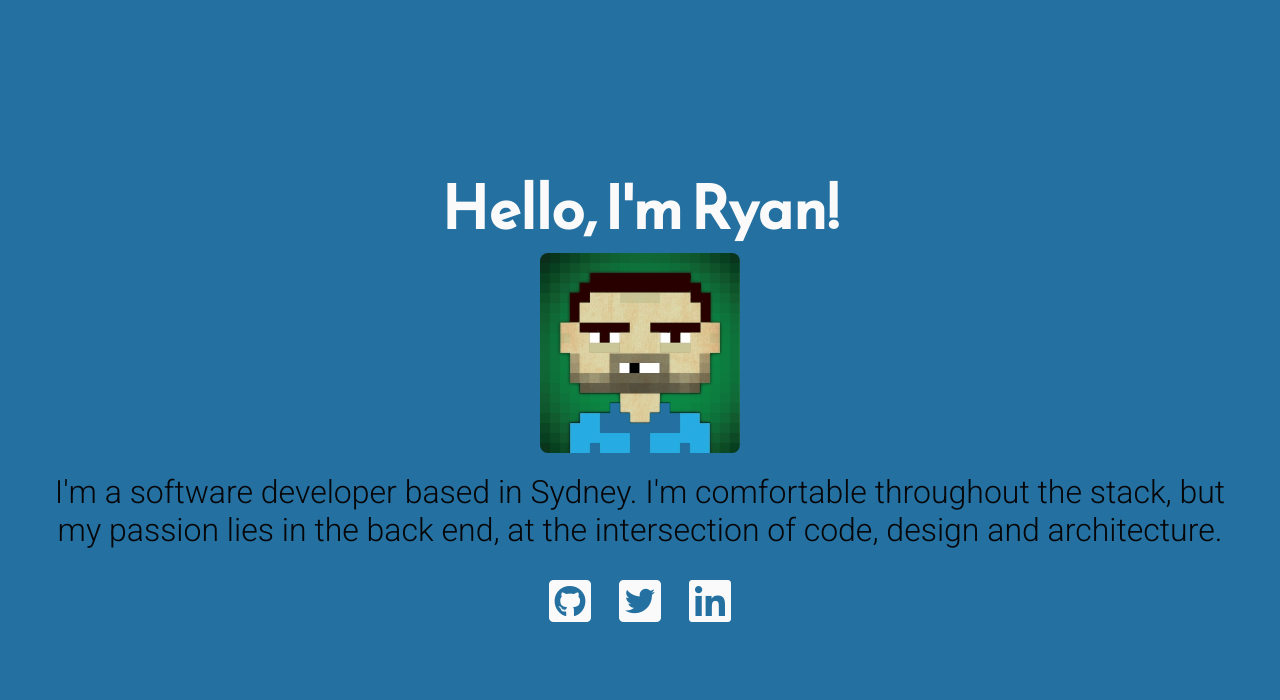
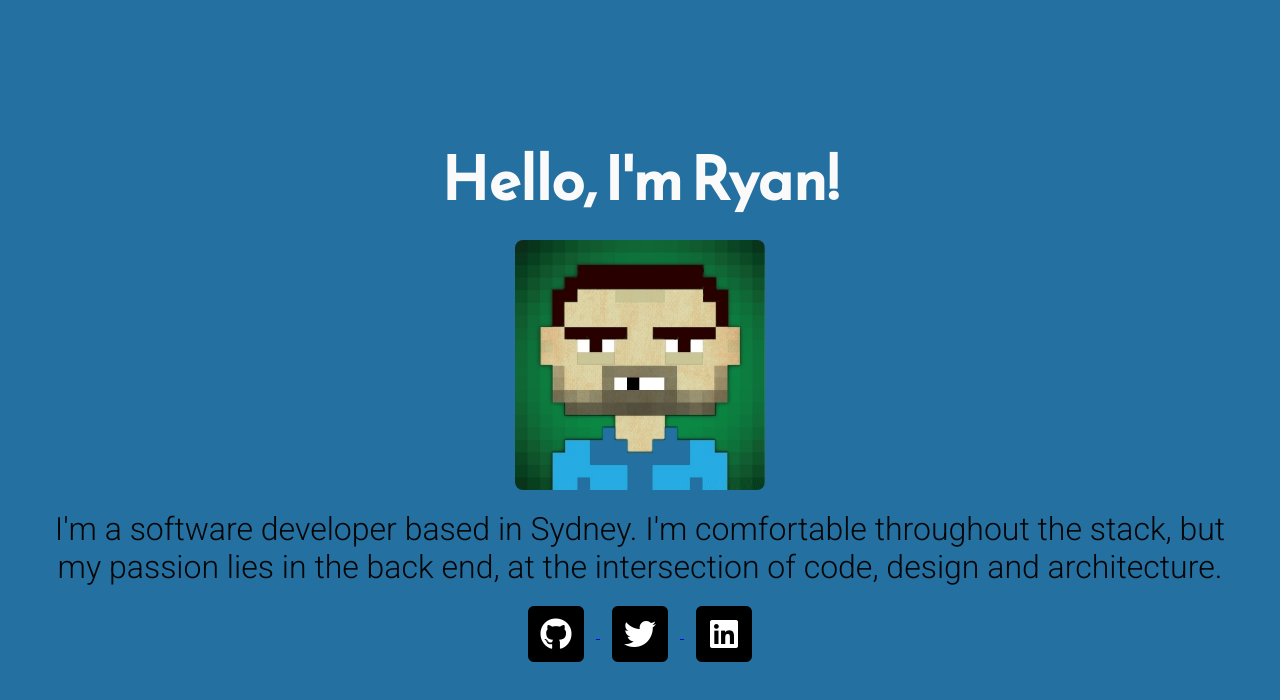
Before and after one commit to NoCodeMonkey/NoCodeMonkey, a plain HTML site: page index.html in a window 1280 px wide. Drawn offline with Linux system fonts and the light colour scheme.

Commit message:
Change social icons to stacked.
The odds are always stacked against you.

```diff
--- a/css/styles.min.css
+++ b/css/styles.min.css
@@ -1 +1 @@
-html{font-family:Roboto,sans-serif}main{display:flex;min-height:100vh;flex-direction:column;justify-content:center;padding:0 30px;text-align:center;background:#2470a0;color:#fafafa}.intro{font-size:3.75em;font-family:'Reem Kufi',sans-serif;font-weight:600}.tag-line{font-size:2rem;margin:1rem 0;font-weight:100;color:#060608}.social-icons i{padding:.75rem;font-size:3rem;color:#fafafa}.avatar{margin:0 auto;max-width:200px}.responsive{max-width:100%;height:auto;border-radius:.5rem;}@media (max-width:992px){.intro{font-size:3em}.tag-line{font-size:1.5rem}.social-icons i{font-size:2.5rem}.avatar{max-width:150px}}@media (max-width:768px){.intro{font-size:2.5em}.tag-line{font-size:1.25rem}.social-icons i{font-size:2rem}.avatar{max-width:100px}}@media (max-width:576px){.intro{font-size:1.75em}.tag-line{font-size:1rem}.social-icons i{font-size:1.5rem}.avatar{max-width:75px}}
+html{font-family:Roboto,sans-serif}main{display:flex;min-height:100vh;flex-direction:column;justify-content:center;padding:0 30px;text-align:center;background:#2470a0;color:#fafafa}.intro{font-size:3.75em;font-family:'Reem Kufi',sans-serif;font-weight:600;margin:0 0 1rem 0}.tag-line{font-size:2rem;margin:1rem 0;font-weight:100;color:#060608}.social-icons .fas{color:#000}.avatar{margin:0 auto;max-width:250px}.responsive{max-width:100%;height:auto;border-radius:.5rem}@media (max-width:992px){.intro{font-size:3em}.tag-line{font-size:1.5rem}.avatar{max-width:200px}}@media (max-width:768px){.intro{font-size:2.5em}.tag-line{font-size:1.25rem}.avatar{max-width:150px}}@media (max-width:576px){.intro{font-size:1.75em}.tag-line{font-size:1rem}.avatar{max-width:125px}}
--- a/index.html
+++ b/index.html
@@ -17,9 +17,24 @@
 		<div class="avatar"><img src="images/avatar.jpg" class="responsive" alt="My Avatar"></div>
 		<div class="tag-line">I'm a software developer based in Sydney. I'm comfortable throughout the stack, but my passion lies in the back end, at the intersection of code, design and architecture.</div>
 		<div class="social-icons">
-			<a target="_blank" href="https://github.com/nocodemonkey"><i class="fab fa-github-square"></i></a>
-			<a target="_blank" href="https://twitter.com/nocodemonkey"><i class="fab fa-twitter-square"></i></a>
-			<a target="_blank" href="https://www.linkedin.com/in/ryanleeder"><i class="fab fa-linkedin"></i></a>
+			<a target="_blank" href="https://github.com/nocodemonkey">
+				<span class="fa-stack fa-2x">
+					<i class="fas fa-square fa-stack-2x"></i>
+					<i class="fab fa-github fa-stack-1x fa-inverse"></i>
+				</span>
+			</a>
+			<a target="_blank" href="https://twitter.com/nocodemonkey">
+				<span class="fa-stack fa-2x">
+					<i class="fas fa-square fa-stack-2x"></i>
+					<i class="fab fa-twitter fa-stack-1x fa-inverse"></i>
+				</span>
+			</a>
+			<a target="_blank" href="https://www.linkedin.com/in/ryanleeder">
+				<span class="fa-stack fa-2x">
+					<i class="fas fa-square fa-stack-2x"></i>
+					<i class="fab fa-linkedin fa-stack-1x fa-inverse"></i>
+				</span>
+			</a>
 		</div>
 	</main>
 </body>
```
